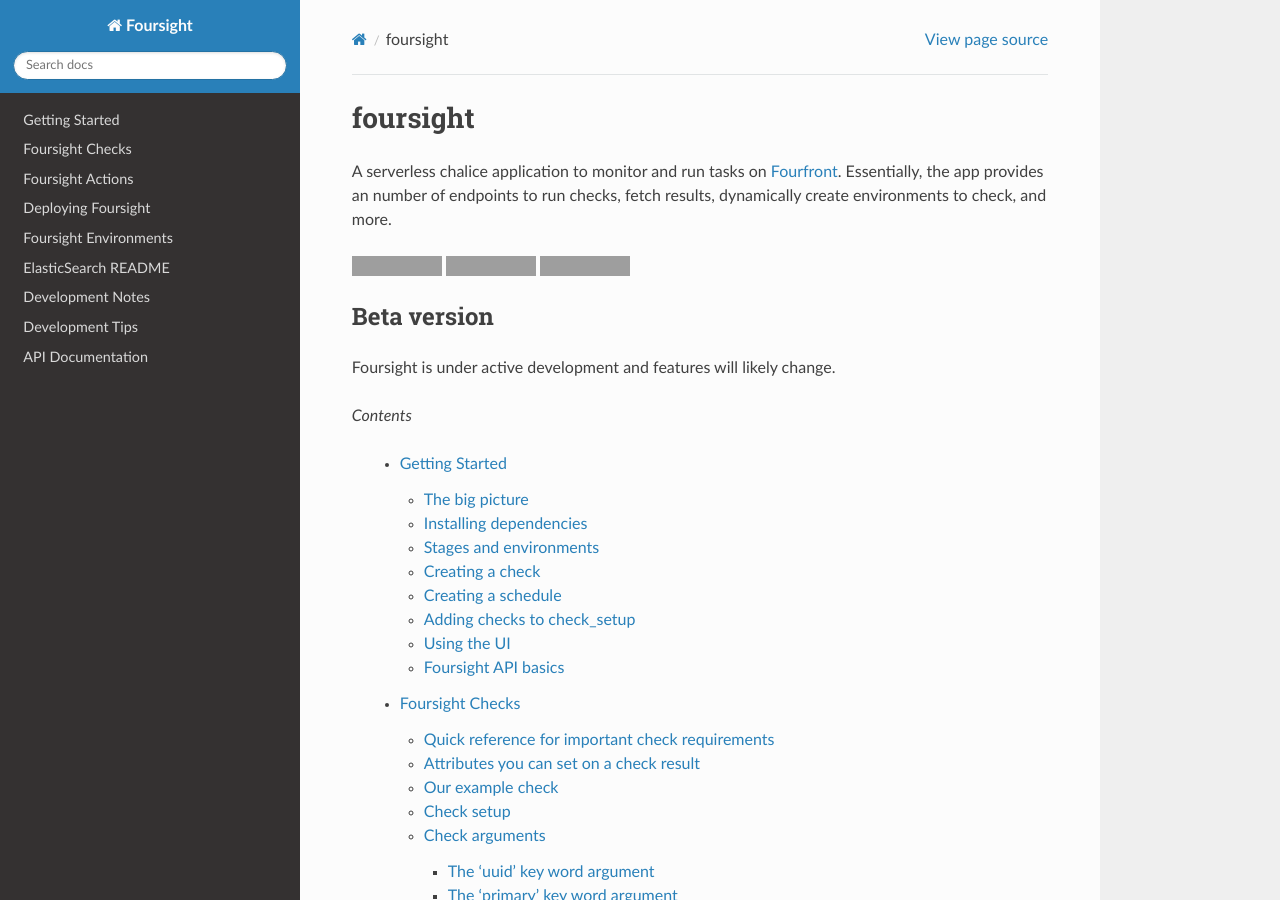
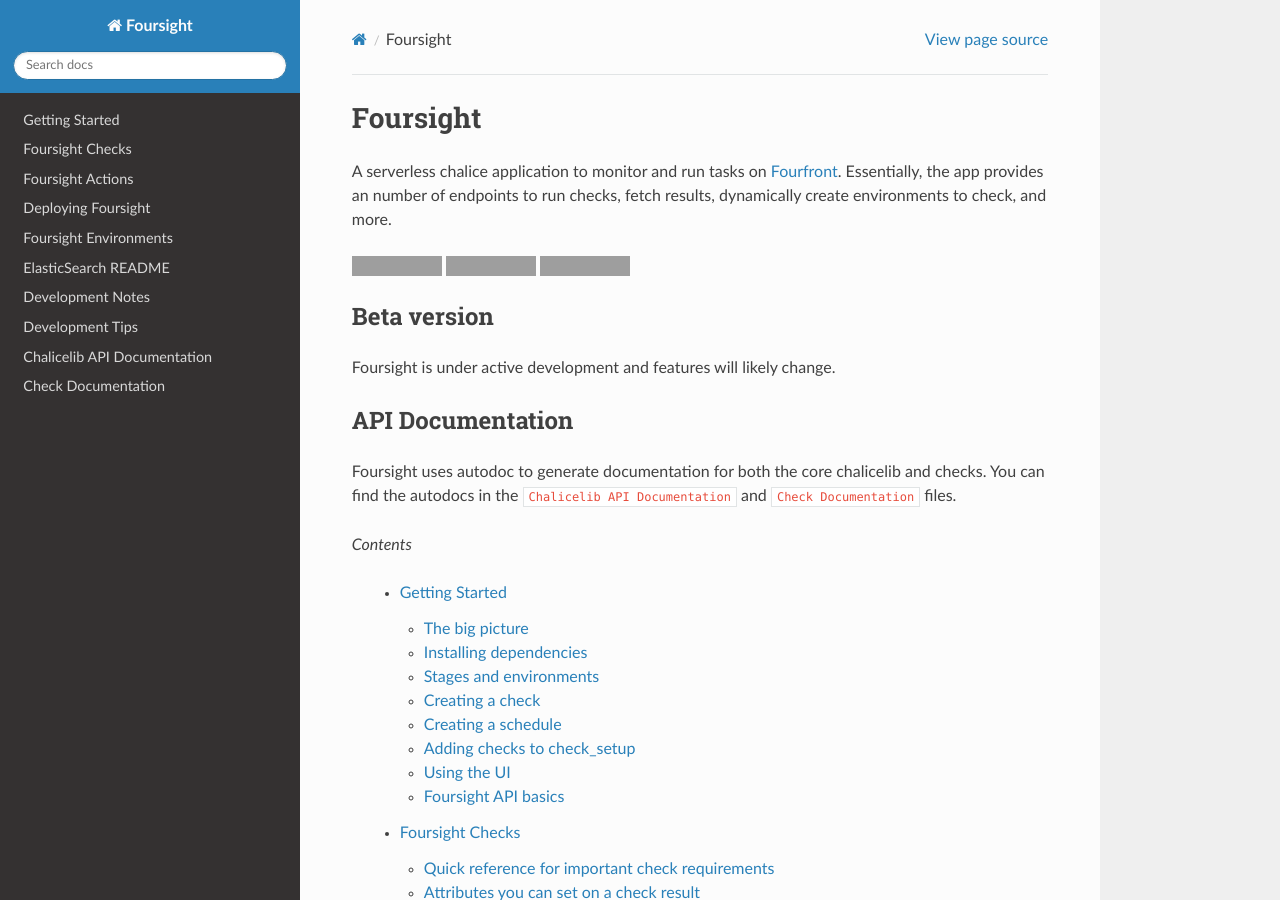
Before and after one commit to 4dn-dcic/foursight, a Sphinx documentation site: the page built from docs/source/index.rst, in a window 1280 px wide and 900 px high. Built offline with Sphinx 7.4.7 and the Read the Docs theme 2.0.0, drawn with Linux system fonts in a browser that asks for light colours; some of the changed text lies outside the part shown; grey boxes are pictures that could not be loaded.

Commit message:
small changes, autodoc checks

```diff
--- a/docs/source/index.rst
+++ b/docs/source/index.rst
@@ -1,5 +1,5 @@
-
-foursight
+=========
+Foursight
 =========
 
 A serverless chalice application to monitor and run tasks on `Fourfront <https://github.com/4dn-dcic/fourfront>`_. Essentially, the app provides an number of endpoints to run checks, fetch results, dynamically create environments to check, and more.
@@ -22,6 +22,12 @@
 
 Foursight is under active development and features will likely change.
 
+
+API Documentation
+-----------------
+
+Foursight uses autodoc to generate documentation for both the core chalicelib and checks. You can find the autodocs in the ``Chalicelib API Documentation`` and ``Check Documentation`` files.
+
 *Contents*
 
  .. toctree::
@@ -36,3 +42,4 @@
    development_notes
    development_tips
    modules
+   check_modules
--- a/docs/source/modules.rst
+++ b/docs/source/modules.rst
@@ -1,6 +1,6 @@
-=================
-API Documentation
-=================
+============================
+Chalicelib API Documentation
+============================
 
 .. automodule:: chalicelib.abstract_connection
   :members:
```
Also changed, not shown: docs/source/check_modules.rst (added, +36 -0 lines).
